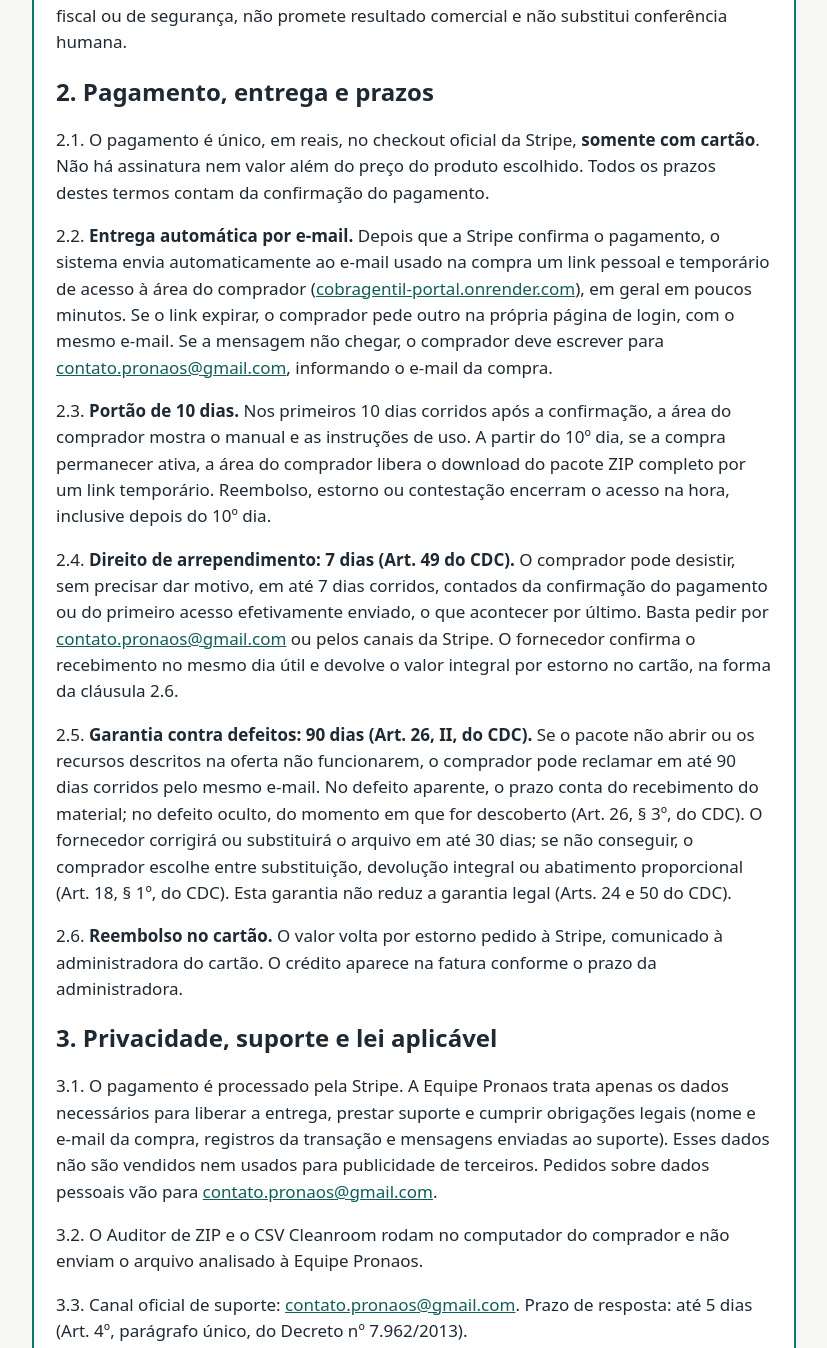
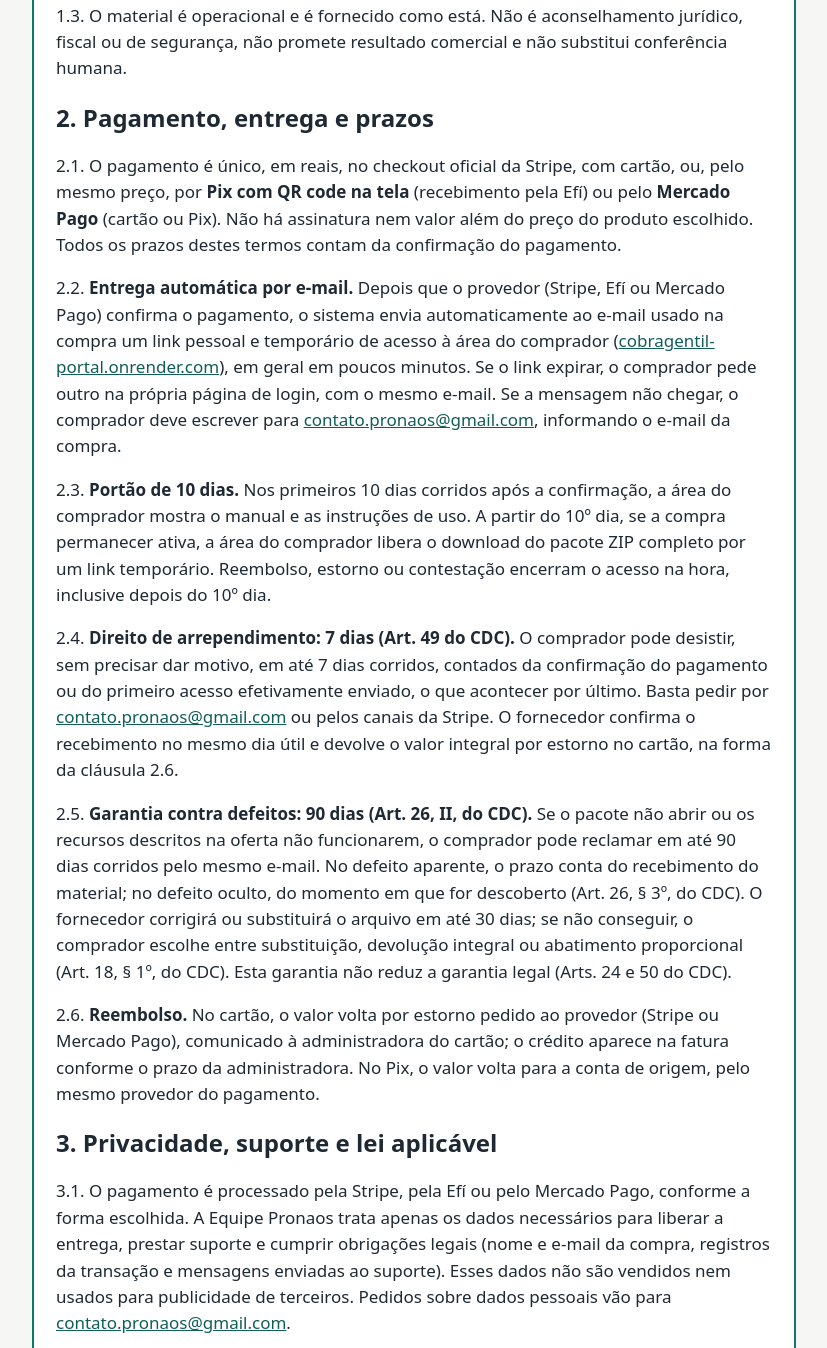
Before and after one commit to WevertonParaguassu/cobrag-site, a plain HTML site: page produtos/termos.html in a window 1280 px wide. Shown: the part 1091-2439 px from the top of the page, without its empty margins (226-1053 px from the left). Drawn offline with Linux system fonts and the light colour scheme.

Commit message:
t2184u (3/3): termos dos produtos com Pix (Efí) e Mercado Pago

```diff
--- a/produtos/termos.html
+++ b/produtos/termos.html
@@ -13,7 +13,7 @@
   <div class="wrap">
     <div class="marca">Equipe Pronaos</div>
     <h1>Termos de uso, garantia e entrega</h1>
-    <p class="lead">Condições da licença para o Kit Controle de Pós-venda (R$ 29), o Auditor de ZIP (R$ 47) e o CSV Cleanroom (R$ 67): pagamento único no cartão, entrega automática por e-mail, ZIP a partir do 10º dia, arrependimento em 7 dias e garantia legal de 90 dias contra defeitos.</p>
+    <p class="lead">Condições da licença para o Kit Controle de Pós-venda (R$ 29), o Auditor de ZIP (R$ 47) e o CSV Cleanroom (R$ 67): pagamento único (cartão pela Stripe, ou Pix/cartão pela Efí ou pelo Mercado Pago), entrega automática por e-mail, ZIP a partir do 10º dia, arrependimento em 7 dias e garantia legal de 90 dias contra defeitos.</p>
   </div>
 </header>
 <main>
@@ -35,15 +35,15 @@
       <p>1.3. O material é operacional e é fornecido como está. Não é aconselhamento jurídico, fiscal ou de segurança, não promete resultado comercial e não substitui conferência humana.</p>
 
       <h2>2. Pagamento, entrega e prazos</h2>
-      <p>2.1. O pagamento é único, em reais, no checkout oficial da Stripe, <b>somente com cartão</b>. Não há assinatura nem valor além do preço do produto escolhido. Todos os prazos destes termos contam da confirmação do pagamento.</p>
-      <p>2.2. <b>Entrega automática por e-mail.</b> Depois que a Stripe confirma o pagamento, o sistema envia automaticamente ao e-mail usado na compra um link pessoal e temporário de acesso à área do comprador (<a href="https://cobragentil-portal.onrender.com/">cobragentil-portal.onrender.com</a>), em geral em poucos minutos. Se o link expirar, o comprador pede outro na própria página de login, com o mesmo e-mail. Se a mensagem não chegar, o comprador deve escrever para <a href="mailto:contato.pronaos@gmail.com">contato.pronaos@gmail.com</a>, informando o e-mail da compra.</p>
+      <p>2.1. O pagamento é único, em reais, no checkout oficial da Stripe, com cartão, ou, pelo mesmo preço, por <b>Pix com QR code na tela</b> (recebimento pela Efí) ou pelo <b>Mercado Pago</b> (cartão ou Pix). Não há assinatura nem valor além do preço do produto escolhido. Todos os prazos destes termos contam da confirmação do pagamento.</p>
+      <p>2.2. <b>Entrega automática por e-mail.</b> Depois que o provedor (Stripe, Efí ou Mercado Pago) confirma o pagamento, o sistema envia automaticamente ao e-mail usado na compra um link pessoal e temporário de acesso à área do comprador (<a href="https://cobragentil-portal.onrender.com/">cobragentil-portal.onrender.com</a>), em geral em poucos minutos. Se o link expirar, o comprador pede outro na própria página de login, com o mesmo e-mail. Se a mensagem não chegar, o comprador deve escrever para <a href="mailto:contato.pronaos@gmail.com">contato.pronaos@gmail.com</a>, informando o e-mail da compra.</p>
       <p>2.3. <b>Portão de 10 dias.</b> Nos primeiros 10 dias corridos após a confirmação, a área do comprador mostra o manual e as instruções de uso. A partir do 10º dia, se a compra permanecer ativa, a área do comprador libera o download do pacote ZIP completo por um link temporário. Reembolso, estorno ou contestação encerram o acesso na hora, inclusive depois do 10º dia.</p>
       <p>2.4. <b>Direito de arrependimento: 7 dias (Art. 49 do CDC).</b> O comprador pode desistir, sem precisar dar motivo, em até 7 dias corridos, contados da confirmação do pagamento ou do primeiro acesso efetivamente enviado, o que acontecer por último. Basta pedir por <a href="mailto:contato.pronaos@gmail.com">contato.pronaos@gmail.com</a> ou pelos canais da Stripe. O fornecedor confirma o recebimento no mesmo dia útil e devolve o valor integral por estorno no cartão, na forma da cláusula 2.6.</p>
       <p>2.5. <b>Garantia contra defeitos: 90 dias (Art. 26, II, do CDC).</b> Se o pacote não abrir ou os recursos descritos na oferta não funcionarem, o comprador pode reclamar em até 90 dias corridos pelo mesmo e-mail. No defeito aparente, o prazo conta do recebimento do material; no defeito oculto, do momento em que for descoberto (Art. 26, § 3º, do CDC). O fornecedor corrigirá ou substituirá o arquivo em até 30 dias; se não conseguir, o comprador escolhe entre substituição, devolução integral ou abatimento proporcional (Art. 18, § 1º, do CDC). Esta garantia não reduz a garantia legal (Arts. 24 e 50 do CDC).</p>
-      <p>2.6. <b>Reembolso no cartão.</b> O valor volta por estorno pedido à Stripe, comunicado à administradora do cartão. O crédito aparece na fatura conforme o prazo da administradora.</p>
+      <p>2.6. <b>Reembolso.</b> No cartão, o valor volta por estorno pedido ao provedor (Stripe ou Mercado Pago), comunicado à administradora do cartão; o crédito aparece na fatura conforme o prazo da administradora. No Pix, o valor volta para a conta de origem, pelo mesmo provedor do pagamento.</p>
 
       <h2>3. Privacidade, suporte e lei aplicável</h2>
-      <p>3.1. O pagamento é processado pela Stripe. A Equipe Pronaos trata apenas os dados necessários para liberar a entrega, prestar suporte e cumprir obrigações legais (nome e e-mail da compra, registros da transação e mensagens enviadas ao suporte). Esses dados não são vendidos nem usados para publicidade de terceiros. Pedidos sobre dados pessoais vão para <a href="mailto:contato.pronaos@gmail.com">contato.pronaos@gmail.com</a>.</p>
+      <p>3.1. O pagamento é processado pela Stripe, pela Efí ou pelo Mercado Pago, conforme a forma escolhida. A Equipe Pronaos trata apenas os dados necessários para liberar a entrega, prestar suporte e cumprir obrigações legais (nome e e-mail da compra, registros da transação e mensagens enviadas ao suporte). Esses dados não são vendidos nem usados para publicidade de terceiros. Pedidos sobre dados pessoais vão para <a href="mailto:contato.pronaos@gmail.com">contato.pronaos@gmail.com</a>.</p>
       <p>3.2. O Auditor de ZIP e o CSV Cleanroom rodam no computador do comprador e não enviam o arquivo analisado à Equipe Pronaos.</p>
       <p>3.3. Canal oficial de suporte: <a href="mailto:contato.pronaos@gmail.com">contato.pronaos@gmail.com</a>. Prazo de resposta: até 5 dias (Art. 4º, parágrafo único, do Decreto nº 7.962/2013).</p>
       <p>3.4. Estes termos são regidos pelas leis do Brasil, especialmente pelo Código de Defesa do Consumidor (Lei nº 8.078/1990), pelo Decreto nº 7.962/2013 e pela LGPD (Lei nº 13.709/2018). Prevalecem os termos vigentes na data da compra.</p>
```
